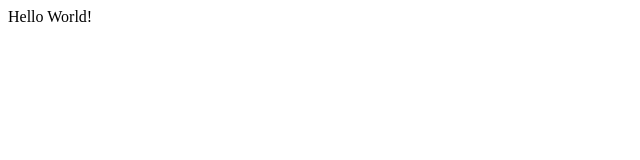
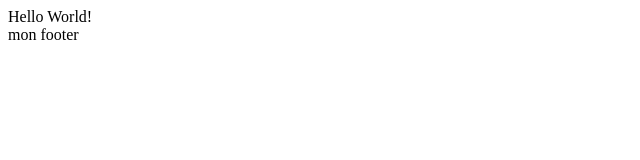
Before and after one commit to Aslan-Erdal/myFirstProject, a plain HTML site: page index.html in a window 1280 px wide. Shown: the full height of the page, 0-640 px from the left. Drawn offline with Linux system fonts and the light colour scheme.

Commit message:
[feature] footer added
footer added into my index.html

```diff
--- a/index.html
+++ b/index.html
@@ -3,6 +3,10 @@
 
 <body>
 <div>Hello World! </div>
+
+<footer>
+mon footer
+</footer>
 </body>
 
 </html>
```
